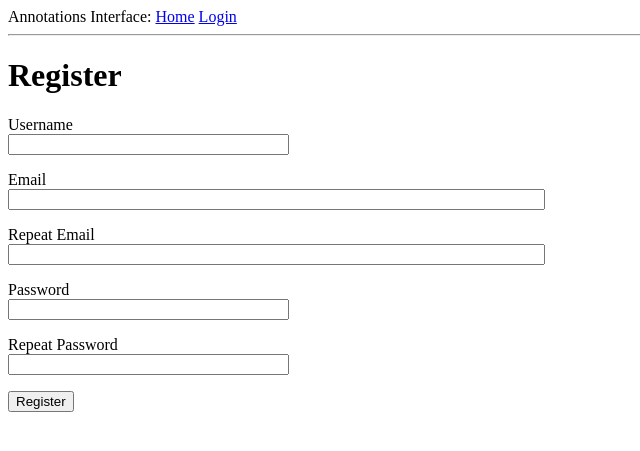
After one commit to Maria-Liakata-NLP-Group/annotations-interface, a Flask app: page /register in a window 1280 px wide. The commit adds this page. Shown: the top 451 px of the page, without its empty margins (0-640 px from the left). Run offline with Flask 3, Linux system fonts and the light colour scheme.

Commit message:
create user registration utility

````diff
--- a/app/forms.py
+++ b/app/forms.py
@@ -1,7 +1,8 @@
-# Desc: Forms for the app
+# Description: Forms for the app
 from flask_wtf import FlaskForm
 from wtforms import StringField, PasswordField, SubmitField, BooleanField
-from wtforms.validators import DataRequired, Email, Length
+from wtforms.validators import DataRequired, Email, Length, EqualTo, ValidationError
+from app.models import User
 
 
 class LoginForm(FlaskForm):
@@ -16,6 +17,21 @@ class LoginForm(FlaskForm):
 class RegisterForm(FlaskForm):
     """Register form - inherits from FlaskForm"""
 
+    username = StringField(
+        "Username", validators=[DataRequired(), Length(min=4, max=20)]
+    )
     email = StringField("Email", validators=[DataRequired(), Email()])
-    password = PasswordField("Password", validators=[DataRequired()])
+    email2 = StringField("Repeat Email", validators=[DataRequired(), EqualTo("email")])
+    password = PasswordField("Password", validators=[DataRequired(), Length(min=8)])
+    password2 = PasswordField(
+        "Repeat Password", validators=[DataRequired(), EqualTo("password")]
+    )
     submit = SubmitField("Register")
+
+    def validate_username(self, username):
+        """Validates username"""
+        user = User.query.filter_by(username=username.data).first()
+        if user is not None:
+            raise ValidationError(
+                "Username already exists. Please use a different username."
+            )
--- a/app/routes.py
+++ b/app/routes.py
@@ -1,6 +1,6 @@
 from flask import render_template, flash, redirect, url_for, request
-from app import app
-from app.forms import LoginForm
+from app import app, db
+from app.forms import LoginForm, RegisterForm
 from flask_login import current_user, login_user, logout_user, login_required
 from app.models import User
 from werkzeug.urls import url_parse
@@ -47,3 +47,22 @@ def logout():
     """This is the logout page"""
     logout_user()
     return redirect(url_for("index"))
+
+
+@app.route("/register", methods=["GET", "POST"])
+def register():
+    """This is the register page"""
+    if current_user.is_authenticated:
+        # If the user is already logged in, redirect to the index page
+        return redirect(url_for("index"))
+    form = RegisterForm()
+    if form.validate_on_submit():
+        # This only runs if the form is submitted (`POST`) and validated
+        user = User(username=form.username.data, email=form.email.data)
+        user.set_password(form.password.data)
+        # Add the user to the database
+        db.session.add(user)
+        db.session.commit()
+        flash("You have successfully registered!")
+        return redirect(url_for("login"))
+    return render_template("register.html", title="Register", form=form)
--- a/app/templates/login.html
+++ b/app/templates/login.html
@@ -21,4 +21,5 @@
   <p>{{ form.remember_me() }} {{ form.remember_me.label }}</p>
   <p>{{ form.submit() }}</p>
 </form>
+<p>New User? <a href="{{ url_for('register') }}">Click to Register!</a></p>
 {% endblock %} ```
--- /dev/null
+++ b/app/templates/register.html
@@ -0,0 +1,43 @@
+<!-- user registration template -->
+{% extends "base.html" %} {% block content %}
+<h1>Register</h1>
+<form action="" method="post">
+  {{ form.hidden_tag() }}
+  <p>
+    {{ form.username.label }}<br />
+    {{ form.username(size=32) }}<br />
+    {% for error in form.username.errors %}
+    <span style="color: red">[{{ error }}]</span>
+    {% endfor %}
+  </p>
+  <p>
+    {{ form.email.label }}<br />
+    {{ form.email(size=64) }}<br />
+    {% for error in form.email.errors %}
+    <span style="color: red">[{{ error }}]</span>
+    {% endfor %}
+  </p>
+  <p>
+    {{ form.email2.label }}<br />
+    {{ form.email2(size=64) }}<br />
+    {% for error in form.email2.errors %}
+    <span style="color: red">[{{ error }}]</span>
+    {% endfor %}
+  </p>
+  <p>
+    {{ form.password.label }}<br />
+    {{ form.password(size=32) }}<br />
+    {% for error in form.password.errors %}
+    <span style="color: red">[{{ error }}]</span>
+    {% endfor %}
+  </p>
+  <p>
+    {{ form.password2.label }}<br />
+    {{ form.password2(size=32) }}<br />
+    {% for error in form.password2.errors %}
+    <span style="color: red">[{{ error }}]</span>
+    {% endfor %}
+  </p>
+  <p>{{ form.submit() }}</p>
+</form>
+{% endblock %}
````
